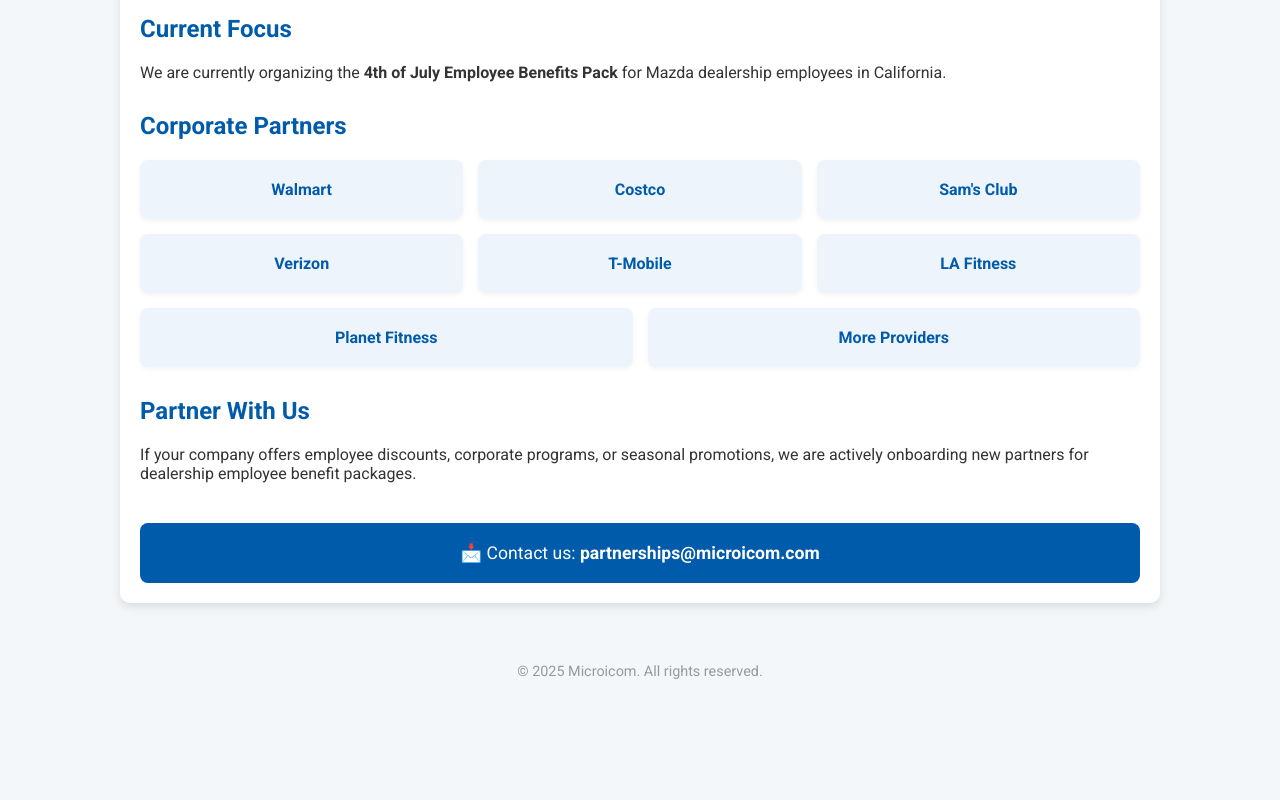
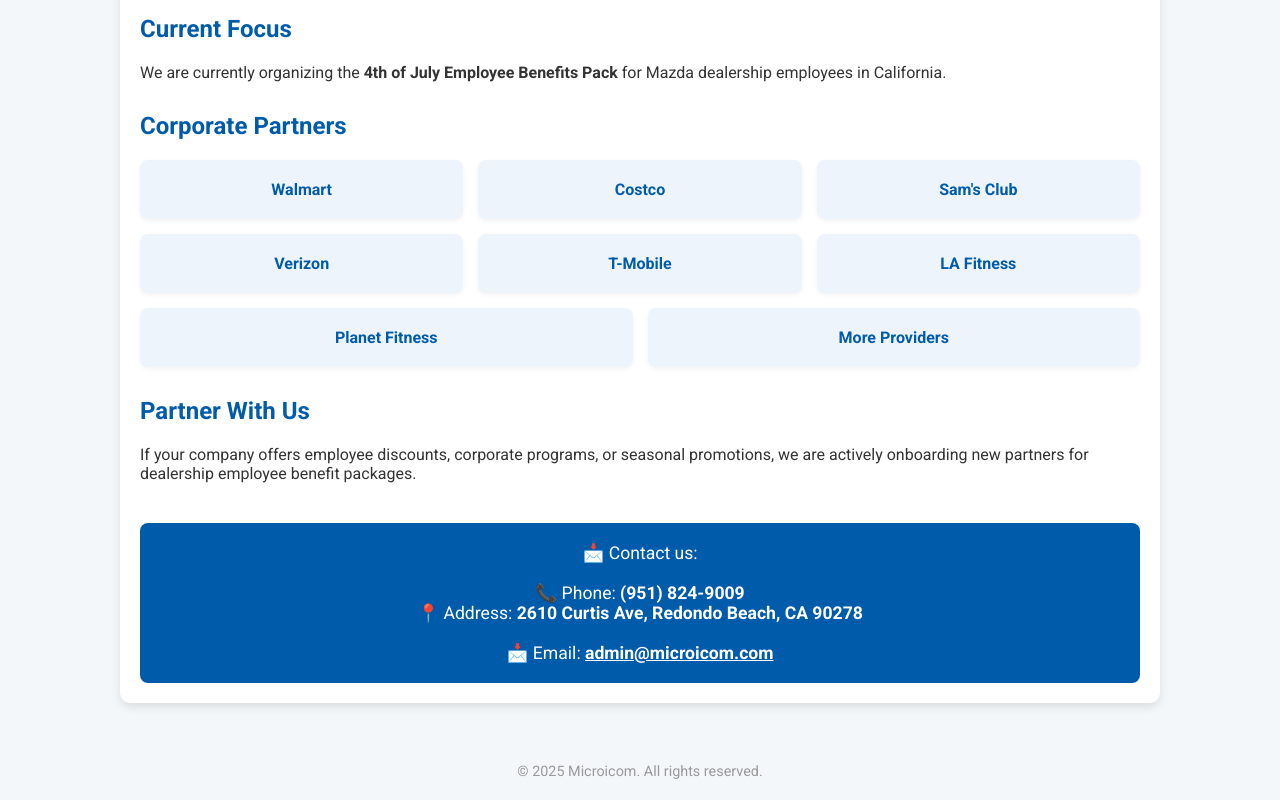
Before and after one commit to pilot9288/github.io, a plain HTML site: page index.html in a window 1280 px wide. Shown: the part 451-1251 px from the top of the page. Before the commit the page ends 1151 px from the top, so only its background shows below. Drawn offline with Linux system fonts and the light colour scheme.

Commit message:
Add files via upload

```diff
--- a/index.html
+++ b/index.html
@@ -110,7 +110,7 @@
         <p>If your company offers employee discounts, corporate programs, or seasonal promotions, we are actively onboarding new partners for dealership employee benefit packages.</p>
 
         <div class="contact">
-            📩 Contact us: <strong>partnerships@microicom.com</strong>
+            📩 Contact us:<br><br>📞 Phone: <strong>(951) 824-9009</strong><br>📍 Address: <strong>2610 Curtis Ave, Redondo Beach, CA 90278</strong><br><br>📩 Email: <strong><a href="mailto:admin@microicom.com" style="color: #fff; text-decoration: underline;">admin@microicom.com</a></strong>
         </div>
     </div>
 
```
